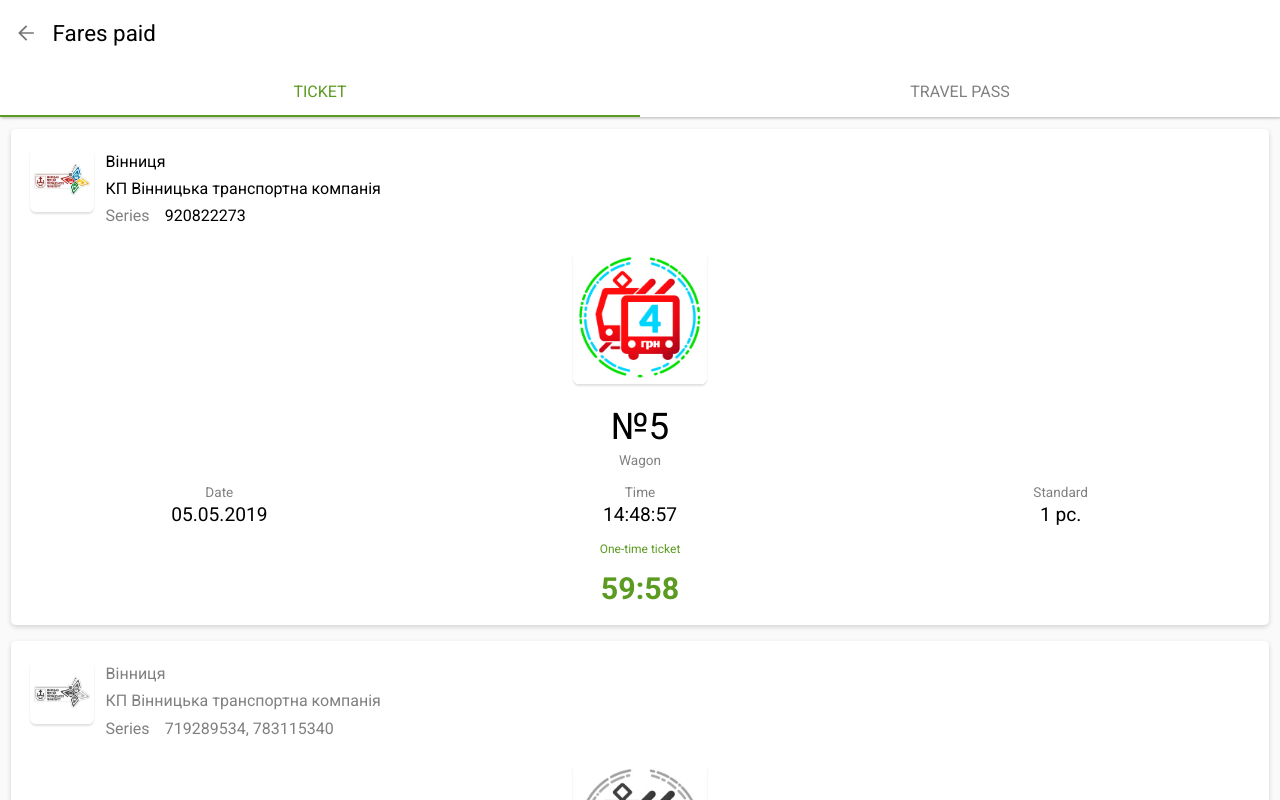
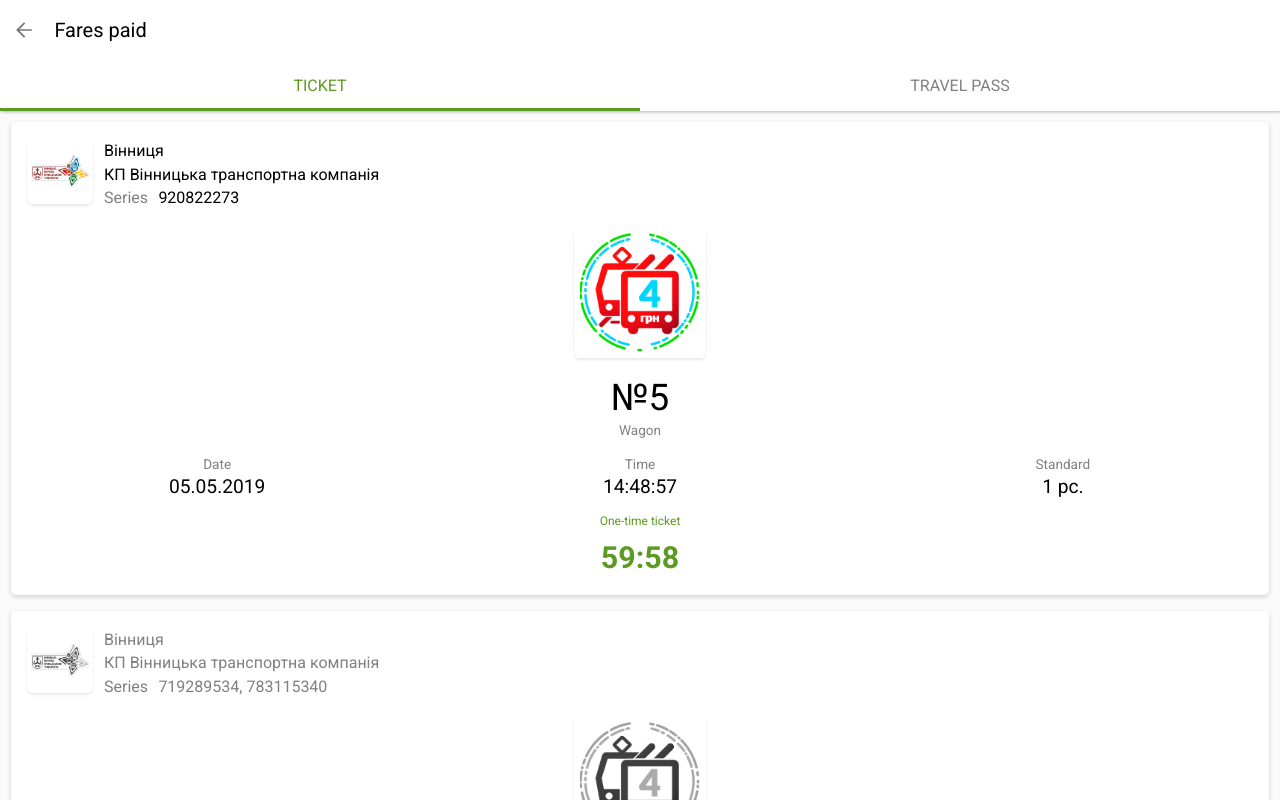
Before and after one commit to idGeorge/public-transport-tickets, a website: page index.html in a window 1280 px wide. Both pictures are taken after typing "5" into the empty fields and a click on the input "Emulate". Drawn offline with Linux system fonts and the light colour scheme.

Commit message:
fix: emulation style

```diff
--- a/emulation.css
+++ b/emulation.css
@@ -33,11 +33,11 @@
 #emulation .header__title {
     display: flex;
     align-items: center;
-    font-size: 1.4em;
+    font-size: 1.25rem;
     padding: 0.9em 0.9em 0.9em 0.8em;
 }
-#emulation .header__title .btn--back {
-    margin-right: 1.4em;
+#emulation .header__title .btn {
+    margin-right: 1.4rem;
 }
 #emulation .header__nav { }
 #emulation .header__nav ul {
@@ -68,8 +68,9 @@
     background: var(--green);
 }
 
-/* CONTENT OF
-   ---------- */
+/* CONTENT
+ * Cards (tickets) are located here
+ * ----------- */
 .content {
     background: #fafafa;
     height: 100%;
@@ -79,7 +80,8 @@
 /* TICKET
  * ------ */
 .ticket {
-    padding: 1.2em;
+    padding: 1rem;
+    padding-bottom: 0.5em;
     margin-bottom: 1rem;
     border-radius: 0.3em;
     box-shadow: 0 2px 5px #00000029;
@@ -88,12 +90,12 @@
 
 .ticket .image {
     border-radius: 0.4em;
-    box-shadow: 0px 2px 2px 0px rgba(0, 0, 0, 0.12);
+    box-shadow: 0px 2px 3px 0px rgba(0, 0, 0, 0.09), 0px 0px 1px 0px rgba(0, 0, 0, 0.04);
     flex-shrink: 0;
 }
 
 /* TICKET MODIFIERS
- * ----------- */
+ * ----------------- */
 .ticket.is-used .image {
     -webkit-filter: grayscale(100%);
     filter: grayscale(100%);
@@ -103,15 +105,15 @@
 }
 
 /* TICKET ELEMENTS
- * ------------ */
+ * ----------------- */
 .ticket__header {
     display: flex;
 }
 .ticket__header .ticket__company {
     border: 4px solid white;
     display: flex;
-    width: 4em;
-    height: 4em;
+    width: 4.1rem;
+    height: 4.1rem;
     background: url('images/company.jpg') no-repeat right center;
     background-size: contain;
     margin-right: 0.7em;
@@ -120,23 +122,28 @@
     justify-content: center;
     display: flex;
     flex-direction: column;
-    line-height: 1.7em;
+    padding-top: 0.2rem;
+    line-height: 1.2rem;
 }
+.ticket__header .ticket__name > div {
+    margin-bottom: 0.25rem;
+}
+
 .ticket__header .ticket__name .series {
-    margin-left: 0.7em;
+    margin-left: 0.4rem;
 }
 
 .ticket__image {
-    margin: 1.3em auto;
+    margin: 1rem auto;
     border: 6px solid white;
     background: url('images/ticket.jpg') no-repeat right center;
-    width: 8.4em;
-    height: 8.4em;
+    width: 8.2rem;
+    height: 8.2rem;
     background-size: contain;
 }
 
 .ticket__wagon {
-    margin: 1em;
+    margin: 1.1rem;
 }
 .ticket__wagon .item {
     text-align: center;
@@ -179,7 +186,8 @@
     font-size: 0.75em;
 }
 .ticket__estimate .item__value {
-    margin-top: 0.5em;
+    margin-top: 0.4em;
+    margin-bottom: 0.4em;
     font-size: 1.9em;
     font-weight: 700;
 }
--- a/index.html
+++ b/index.html
@@ -4,7 +4,7 @@
     <meta charset="UTF-8">
     <title>Public Transport Tickets</title>
     <meta name="viewport" content="width=device-width, initial-scale=1.0">
-    <link href="https://fonts.googleapis.com/css?family=Roboto:400,500,700" rel="stylesheet">
+    <link href="https://fonts.googleapis.com/css?family=Roboto:400,500,700&amp;subset=cyrillic" rel="stylesheet">
     <script>
         async function installServiceWorkerAsync() {
             if ('serviceWorker' in navigator) {
```
